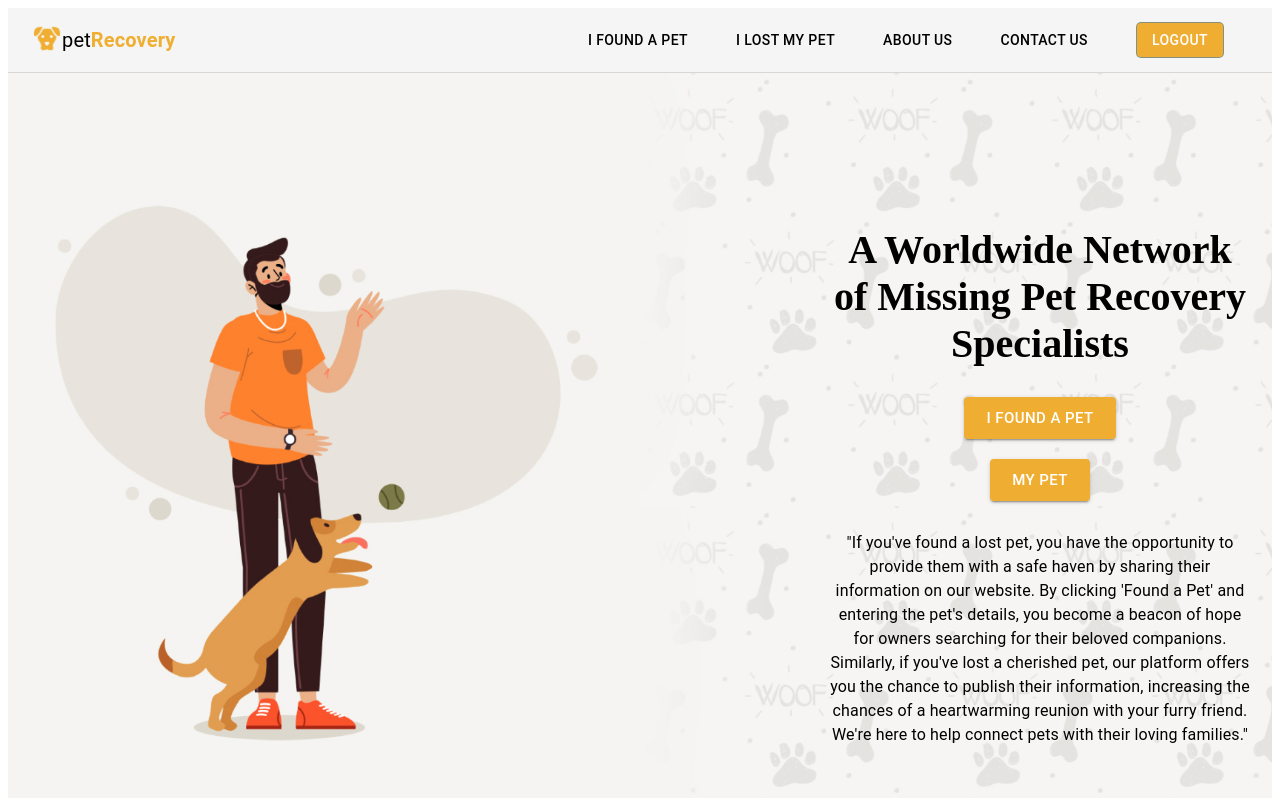
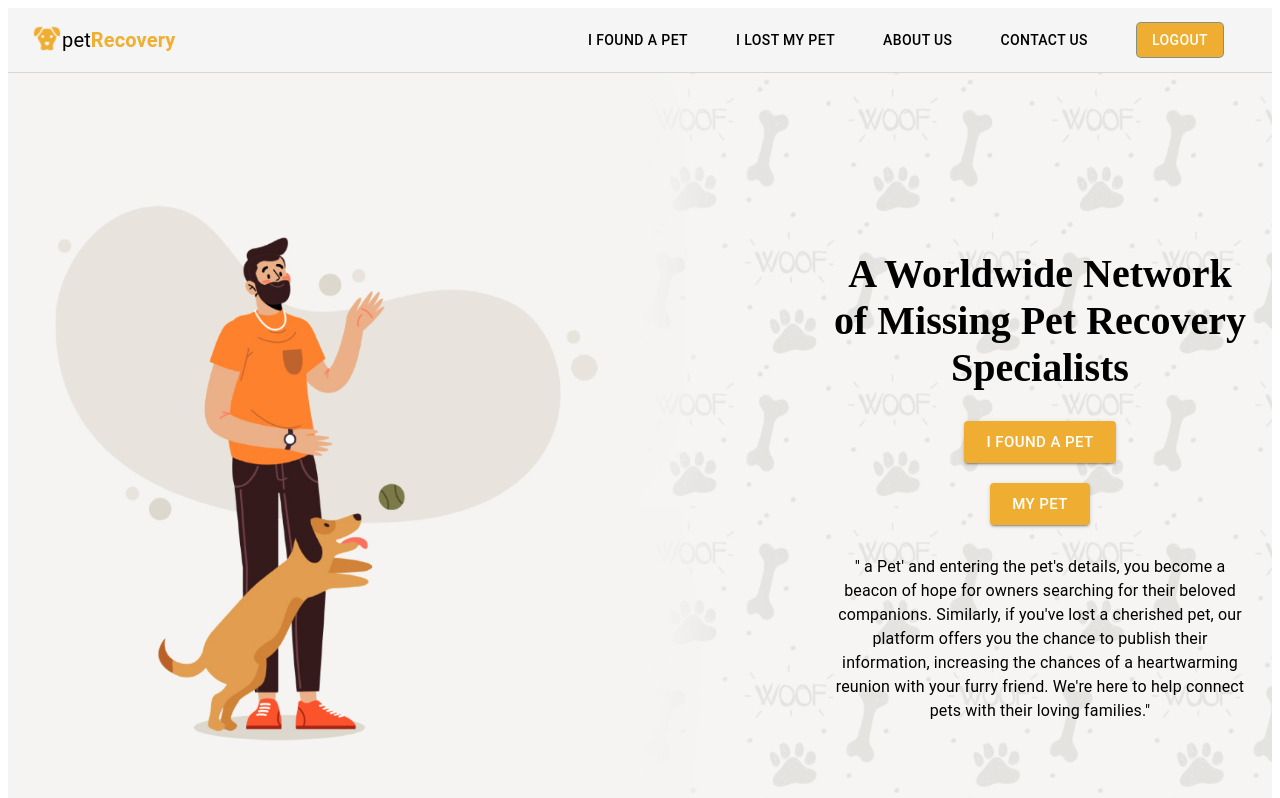
Before and after one commit to tishanW98/pet-recovery-webapp, a React (Create React App) app in the folder frontend/: page /home in a window 1280 px wide. Shown: the top 798 px of the page. Built offline with nearby package versions, Linux system fonts and the light colour scheme.

Commit message:
Update Home.js

```diff
--- a/frontend/src/components/Home.js
+++ b/frontend/src/components/Home.js
@@ -73,7 +73,7 @@ const Home = () => {
           </Button>
           {/* Additional paragraph under the buttons */}
           <Typography variant="body1" style={{ marginTop: '20px', textAlign: 'center' }}>
-          "If you've found a lost pet, you have the opportunity to provide them with a safe haven by sharing their information on our website. By clicking 'Found a Pet' and entering the pet's details, you become a beacon of hope for owners searching for their beloved companions. Similarly, if you've lost a cherished pet, our platform offers you the chance to publish their information, increasing the chances of a heartwarming reunion with your furry friend. We're here to help connect pets with their loving families."
+          " a Pet' and entering the pet's details, you become a beacon of hope for owners searching for their beloved companions. Similarly, if you've lost a cherished pet, our platform offers you the chance to publish their information, increasing the chances of a heartwarming reunion with your furry friend. We're here to help connect pets with their loving families."
           </Typography>
         </Container>
       </div>
```
